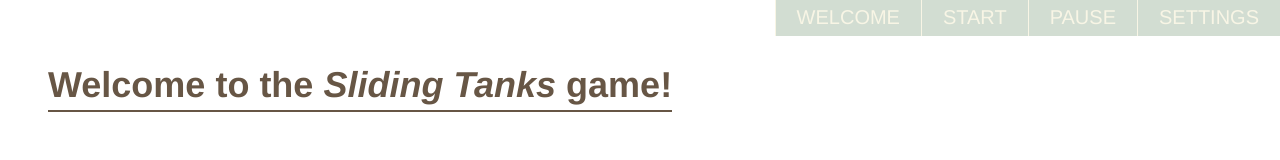
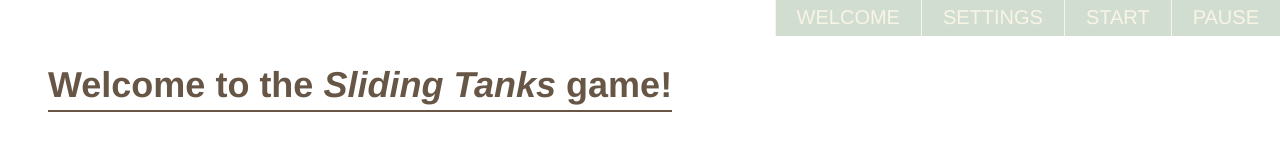
Before and after one commit to MarcinOstaszewski/sliding-tanks, a React (Create React App) app: page / in a window 1280 px wide. Shown: the top 160 px of the page. Built offline with nearby package versions, Linux system fonts and the light colour scheme.

Commit message:
change order in top menu

```diff
--- a/src/components/GameStateView/GameStateView.jsx
+++ b/src/components/GameStateView/GameStateView.jsx
@@ -54,9 +54,9 @@ const GameStateView = () => {
             {gameStateComponent}
             <StyledUl>
                 <li onClick={() => changeGameState('WELCOME')}>WELCOME</li>
+                <li onClick={() => changeGameState('SETTINGS')}>SETTINGS</li>
                 <li onClick={() => changeGameState('GAME_ON')}>START</li>
                 <li onClick={() => changeGameState('GAME_PAUSED')}>PAUSE</li>
-                <li onClick={() => changeGameState('SETTINGS')}>SETTINGS</li>
             </StyledUl>
         </div>
     );
```
